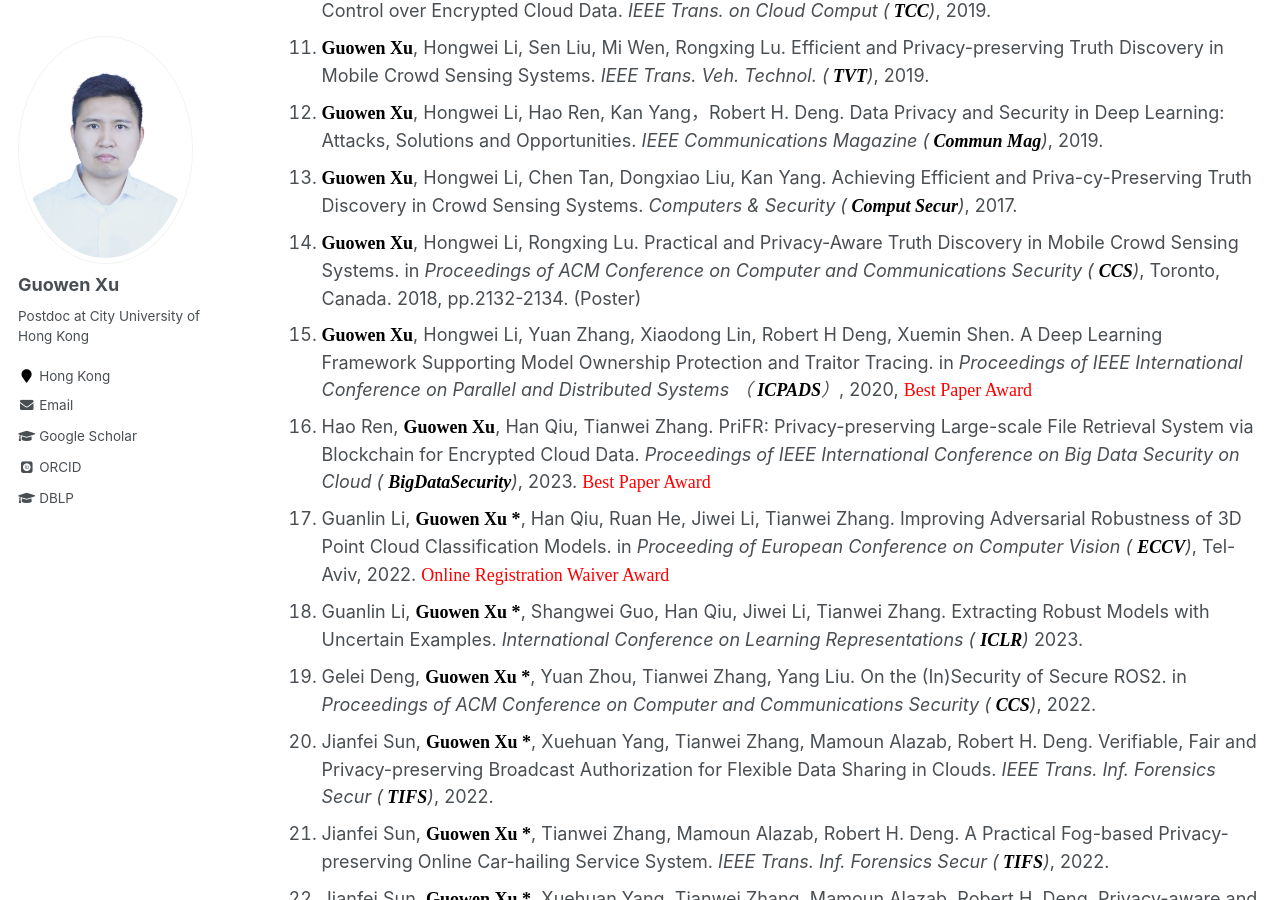
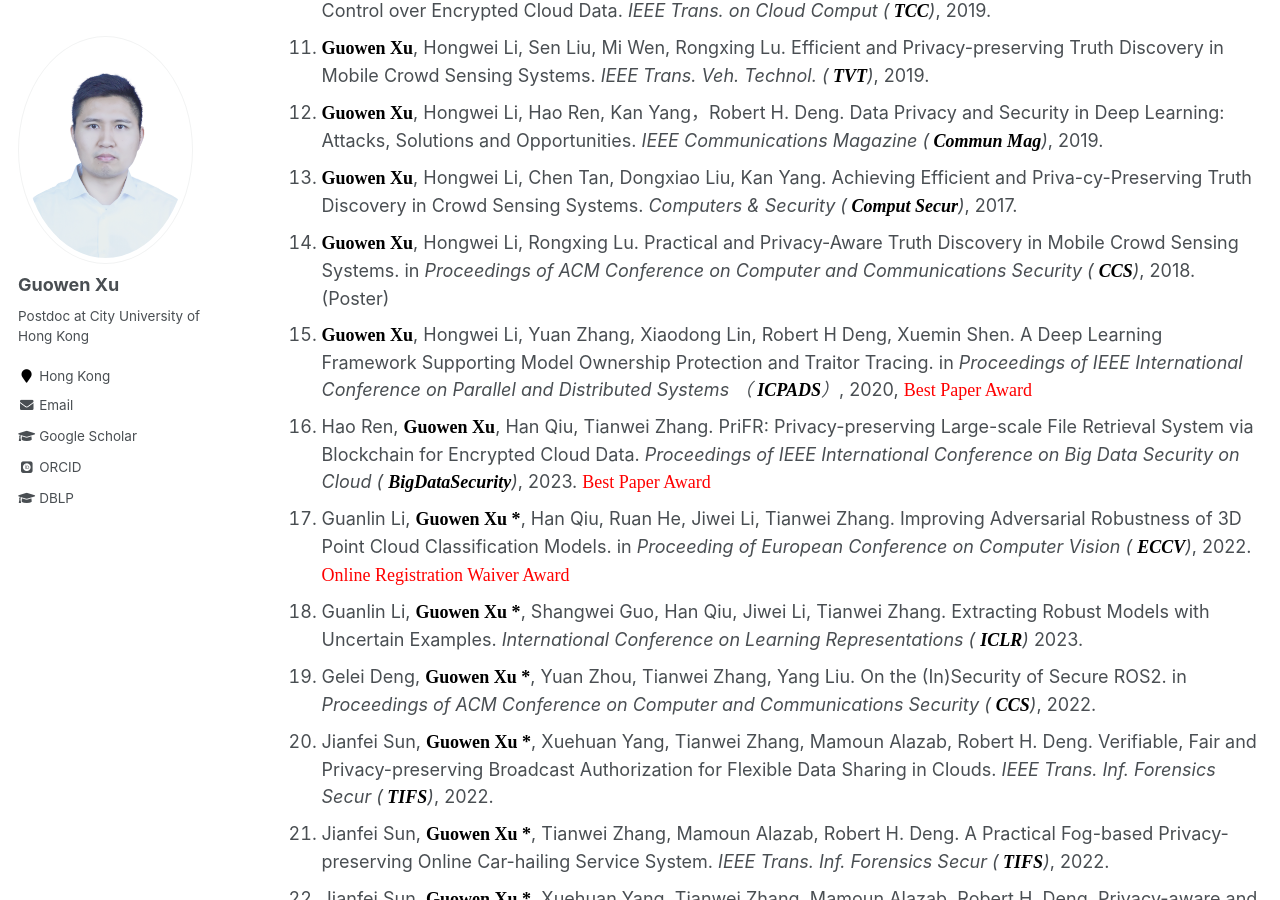
Before and after one commit to Guowen-xu/guowen-xu.github.io, a Jekyll site: the page built from _pages/publications.md, in a window 1280 px wide and 900 px high, scrolled down 1125 px. Built offline with Jekyll 4.4.1, drawn with Linux system fonts in a browser that asks for light colours; some web fonts are replaced.

Commit message:
Update publications.md

```diff
--- a/_pages/publications.md
+++ b/_pages/publications.md
@@ -27,10 +27,10 @@ You can find my articles on my [Google Scholar](https://scholar.google.com.hk/ci
 11. **<font face="Times New Roman" color=black size=4> Guowen Xu</font>**, Hongwei Li, Sen Liu, Mi Wen, Rongxing Lu. Efficient and Privacy-preserving Truth Discovery in Mobile Crowd Sensing Systems. *IEEE Trans. Veh. Technol. (**<font face="Times New Roman" color=black size=4> TVT</font>**)*, 2019.
 12. **<font face="Times New Roman" color=black size=4> Guowen Xu</font>**, Hongwei Li, Hao Ren, Kan Yang，Robert H. Deng. Data Privacy and Security in Deep Learning: Attacks, Solutions and Opportunities. *IEEE Communications Magazine (**<font face="Times New Roman" color=black size=4> Commun Mag</font>**)*, 2019.
 13. **<font face="Times New Roman" color=black size=4> Guowen Xu</font>**, Hongwei Li, Chen Tan, Dongxiao Liu, Kan Yang. Achieving Efficient and Priva-cy-Preserving Truth Discovery in Crowd Sensing Systems. *Computers & Security (**<font face="Times New Roman" color=black size=4> Comput Secur</font>**)*, 2017.
-14. **<font face="Times New Roman" color=black size=4> Guowen Xu</font>**, Hongwei Li, Rongxing Lu. Practical and Privacy-Aware Truth Discovery in Mobile Crowd Sensing Systems. in *Proceedings of ACM  Conference on Computer and Communications Security ( **<font face="Times New Roman" color=black size=4> CCS</font>**)*, Toronto, Canada. 2018, pp.2132-2134. (Poster)
+14. **<font face="Times New Roman" color=black size=4> Guowen Xu</font>**, Hongwei Li, Rongxing Lu. Practical and Privacy-Aware Truth Discovery in Mobile Crowd Sensing Systems. in *Proceedings of ACM  Conference on Computer and Communications Security ( **<font face="Times New Roman" color=black size=4> CCS</font>**)*, 2018. (Poster)
 15. **<font face="Times New Roman" color=black size=4> Guowen Xu</font>**, Hongwei Li, Yuan Zhang, Xiaodong Lin, Robert H Deng, Xuemin Shen. A Deep Learning Framework Supporting Model Ownership Protection and Traitor Tracing. in *Proceedings of IEEE International Conference on Parallel and Distributed Systems （ **<font face="Times New Roman" color=black size=4> ICPADS</font>**）*, 2020, <font face="Times New Roman" color=red size=4> Best Paper Award</font>
 16. Hao Ren, **<font face="Times New Roman" color=black size=4> Guowen Xu</font>**, Han Qiu, Tianwei Zhang. PriFR: Privacy-preserving Large-scale File Retrieval System via Blockchain for Encrypted Cloud Data. *Proceedings of IEEE International Conference on Big Data Security on Cloud ( **<font face="Times New Roman" color=black size=4> BigDataSecurity</font>**)*, 2023. <font face="Times New Roman" color=red size=4> Best Paper Award</font>
-17. Guanlin Li, **<font face="Times New Roman" color=black size=4> Guowen Xu *</font>**, Han Qiu, Ruan He, Jiwei Li,  Tianwei Zhang. Improving Adversarial Robustness of 3D Point Cloud Classification Models. in *Proceeding of  European Conference on Computer Vision ( **<font face="Times New Roman" color=black size=4>ECCV</font>**)*, Tel-Aviv, 2022. <font face="Times New Roman" color=red size=4>  Online Registration Waiver Award</font>
+17. Guanlin Li, **<font face="Times New Roman" color=black size=4> Guowen Xu *</font>**, Han Qiu, Ruan He, Jiwei Li,  Tianwei Zhang. Improving Adversarial Robustness of 3D Point Cloud Classification Models. in *Proceeding of  European Conference on Computer Vision ( **<font face="Times New Roman" color=black size=4>ECCV</font>**)*, 2022. <font face="Times New Roman" color=red size=4>  Online Registration Waiver Award</font>
 18. Guanlin Li, **<font face="Times New Roman" color=black size=4> Guowen Xu *</font>**, Shangwei Guo, Han Qiu, Jiwei Li, Tianwei Zhang. Extracting Robust Models with Uncertain Examples. *International Conference on Learning Representations  ( **<font face="Times New Roman" color=black size=4> ICLR</font>**)* 2023.
 19. Gelei Deng, **<font face="Times New Roman" color=black size=4> Guowen Xu *</font>**, Yuan Zhou, Tianwei Zhang, Yang Liu. On the (In)Security of Secure ROS2. in *Proceedings of ACM  Conference on Computer and Communications Security ( **<font face="Times New Roman" color=black size=4> CCS</font>**)*, 2022.
 20. Jianfei Sun, **<font face="Times New Roman" color=black size=4> Guowen Xu *</font>**, Xuehuan Yang, Tianwei Zhang, Mamoun Alazab, Robert H. Deng. Verifiable, Fair and Privacy-preserving Broadcast Authorization for Flexible Data Sharing in Clouds. *IEEE Trans. Inf. Forensics Secur (**<font face="Times New Roman" color=black size=4> TIFS</font>**)*, 2022.
@@ -49,7 +49,7 @@ You can find my articles on my [Google Scholar](https://scholar.google.com.hk/ci
 33. Kangjie Chen, Xiaoxuan Lou, **<font face="Times New Roman" color=black size=4> Guowen Xu </font>**, Jiwei Li, Tianwei Zhang. Clean-image Backdoor: Attacking Multi-label Models with Poisoned Labels Only. *International Conference on Learning Representations (**ICLR**)*, <font face="Times New Roman" color=red size=4> Notable-top-5%</font>, 2023.
 34. Haoran Yuan\*, Xiaofeng Chen, **<font face="Times New Roman" color=black size=4> Guowen Xu *</font>**, Jianting Ning, Joseph Liu, Robert H Deng.  Efficient and Verifiable Proof of Replication with Fast Fault Localization. in *Proceedings of IEEE Conference on Computer Communications ( **<font face="Times New Roman" color=black size=4> INFOCOM</font>**)*, 2021. <font face="Times New Roman" color=red size=4>  Student Conference Award</font>
 35. Shangwei Guo, Tianwei Zhang, **<font face="Times New Roman" color=black size=4> Guowen Xu</font>**, Han Yu, Tao Xiang, Yang Liu. Topology-aware Differen-tial Privacy for Decentralized Image Classification. *IEEE Trans Circuits Syst Video Technol ( **<font face="Times New Roman" color=black size=4> TCSVT</font>**)*, 2021.
-36. Hao Ren, Hongwei Li, Dongxiao Liu,  **<font face="Times New Roman" color=black size=4> Guowen Xu</font>**, Xuemin Shen. Enabling Secure and Versatile Packet Inspection with Probable Cause Privacy for Outsourced Middlebox. *IEEE Trans. on Cloud Comput ( **<font face="Times New Roman" color=black size=4> TVT</font>**)*. 2021.
+36. Hao Ren, Hongwei Li, Dongxiao Liu,  **<font face="Times New Roman" color=black size=4> Guowen Xu</font>**, Xuemin Shen. Enabling Secure and Versatile Packet Inspection with Probable Cause Privacy for Outsourced Middlebox. *IEEE Trans. on Cloud Comput ( **<font face="Times New Roman" color=black size=4> TCC</font>**)*. 2021.
 37. Hao Ren, Hongwei Li, Dongxiao Liu,  **<font face="Times New Roman" color=black size=4> Guowen Xu</font>**，Nan Cheng, Sherman Shen. Privacy-preserving Efficient Verifiable Deep Packet Inspection for Cloud-assisted Middlebox.  *IEEE Trans. on Cloud Comput ( **<font face="Times New Roman" color=black size=4> TCC</font>**)*. 2021.
 38. Meng Hao, Hongwei Li, Xizhao Luo, **<font face="Times New Roman" color=black size=4> Guowen Xu</font>**, Haomiao Yang and Sen Liu. Efficient and Priva-cy-enhanced Federated Learning for Industrial Artificial Intelligence. *IEEE Trans Industr Inform ( **<font face="Times New Roman" color=black size=4> TII</font>**)*. 2021
 39. Shengmin Xu, Jianting Ning, Jinhua Ma, **<font face="Times New Roman" color=black size=4> Guowen Xu</font>**, Jiaming Yuan, Robert Deng. Revocable Policy-Based Chameleon Hash, in *Proceedings of European Symposium on Research in Computer Security ( **<font face="Times New Roman" color=black size=4> ESORICS</font>**)*,2021.
```
